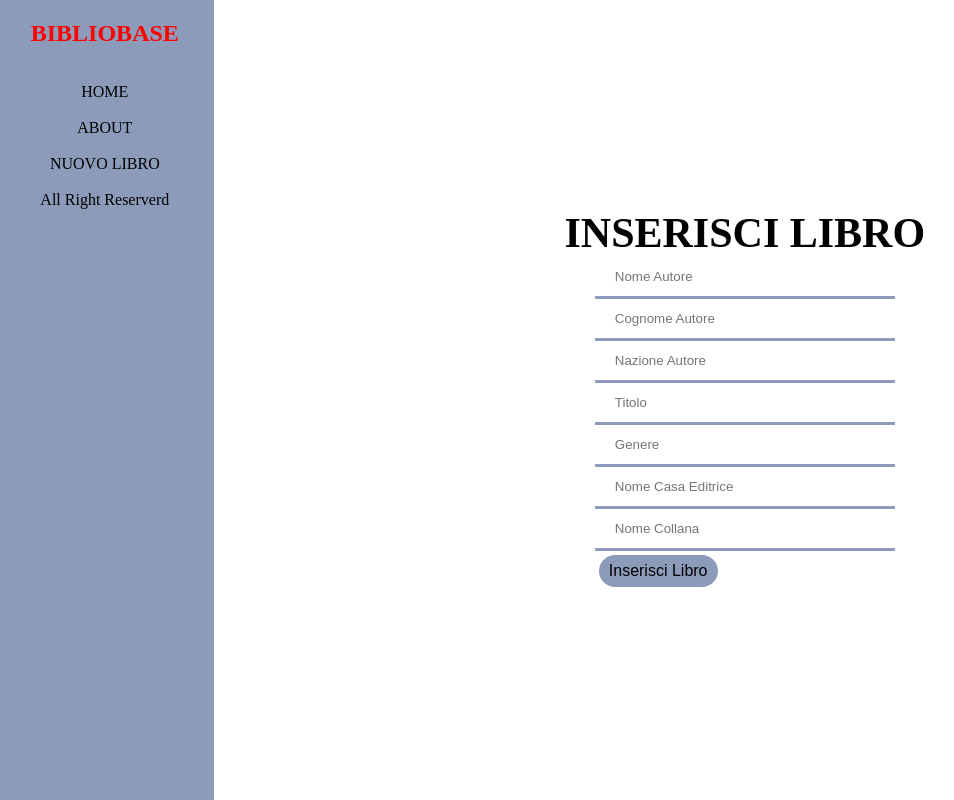
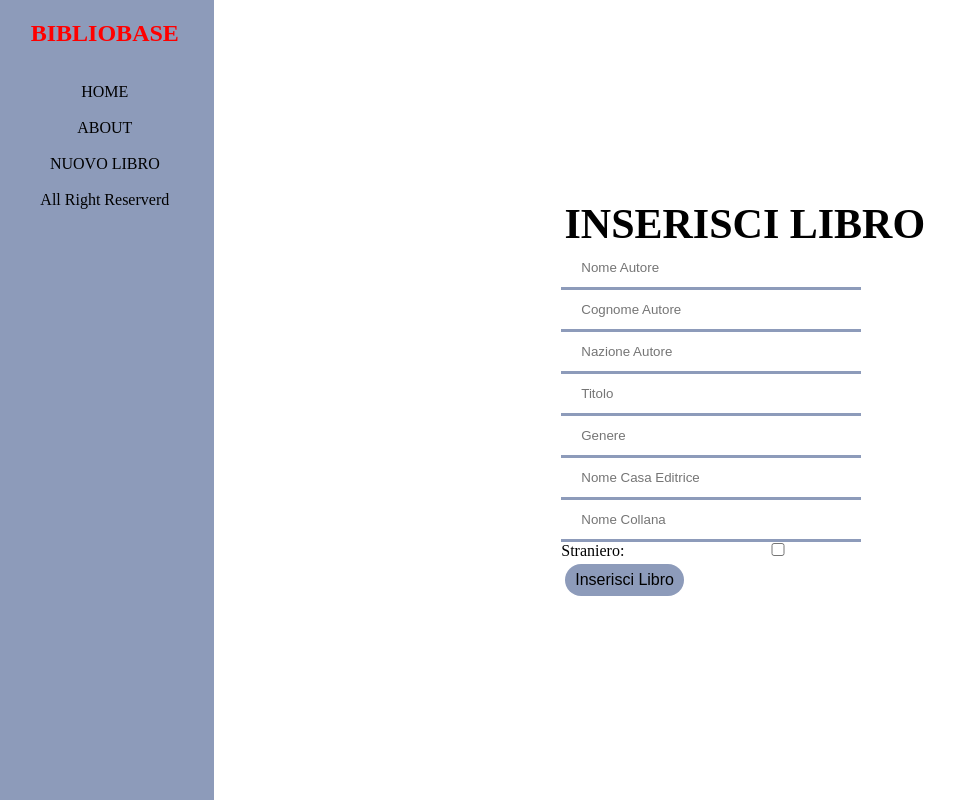
Before and after one commit to MrBigSlime/PCTOGruppo2, a Django app: page /add/ in a window 1280 px wide. Shown: the whole page, without its empty margins (4-958 px from the left). Run offline with Django 3.2, Linux system fonts and the light colour scheme; data that the repository does not hold is empty.

Commit message:
placeholder + checkbox prova

```diff
--- a/libri/forms.py
+++ b/libri/forms.py
@@ -24,21 +24,21 @@ class InserimentoLibro(forms.Form):
     #Info Libro
     TitoloOrig = forms.CharField(label="Titolo Originale", max_length=256, widget=forms.TextInput(attrs={'class' : 'formBox', 'placeholder':'Titolo Originale'}))
     Titolo = forms.CharField(label="Titolo", max_length=256, widget=forms.TextInput(attrs={'class' : 'formBox', 'placeholder':'Titolo'}))
-    Straniero = forms.BooleanField(label="Straniero", widget=forms.TextInput(attrs={'class' : 'formBox'}))
+    Straniero = forms.BooleanField(label="Straniero", widget=forms.CheckboxInput(attrs={'class' : 'formBox', 'placeholder':'Straniero'}))
     Sottotitolo = forms.CharField(label="Sottotitolo", max_length=256, widget=forms.TextInput(attrs={'class' : 'formBox'}))
     Genere = forms.CharField(label="Genere", max_length=256, widget=forms.TextInput(attrs={'class' : 'formBox', 'placeholder':'Genere'}))
     IsSerial = forms.BooleanField(label="IsSerial", widget=forms.TextInput(attrs={'class' : 'formBox'}))
 
     #Info Edizione
     AnnoEd = forms.CharField(label="Anno Edizione", max_length=256, widget=forms.TextInput(attrs={'class' : 'formBox'}))
-    ISBN_ISSN = forms.CharField(label="ISBN ISSN", max_length=16, widget=forms.TextInput(attrs={'class' : 'formBox'}))
+    ISBN_ISSN = forms.CharField(label="ISBN ISSN", max_length=16, widget=forms.TextInput(attrs={'class' : 'formBox', 'placeholder':'ISBM/ISSN'}))
     NumPub = forms.CharField(label="Numero Pub", max_length=256, widget=forms.TextInput(attrs={'class' : 'formBox'}))
     CopertinaRigida = forms.BooleanField(label="Copertina Rigida", widget=forms.TextInput(attrs={'class' : 'formBox'}))
     Illustrazioni = forms.BooleanField(label="Illustrazioni", widget=forms.TextInput(attrs={'class' : 'formBox'}))
     Ristampa = forms.BooleanField(label="Ristampa", widget=forms.TextInput(attrs={'class' : 'formBox'}))
     nRistampa = forms.CharField(label="Num Ristampa", max_length=256, widget=forms.TextInput(attrs={'class' : 'formBox'}))
     Edizione = forms.CharField(label="Edizione", max_length=256, widget=forms.TextInput(attrs={'class' : 'formBox'}))
-    NumPagine = forms.CharField(label="Num Pagine", max_length=256, widget=forms.TextInput(attrs={'class' : 'formBox'}))
+    NumPagine = forms.CharField(label="Num Pagine", max_length=256, widget=forms.TextInput(attrs={'class' : 'formBox', 'placeholder':'Numero di pagine'}))
     Curatore = forms.BooleanField(label="Curatore", widget=forms.TextInput(attrs={'class' : 'formBox'}))
     NomeCo = forms.CharField(label="Nome Collana", max_length=256, widget=forms.TextInput(attrs={'class' : 'formBox', 'placeholder':'Nome Collana'}))
 
--- a/templates/inserimento.html
+++ b/templates/inserimento.html
@@ -30,7 +30,7 @@
 
     <main class="ins-box">
         <h1>Inserisci Libro</h1>
-        <form method="post">
+        <form method="post" autocomplete="off">
             {% csrf_token %}
             <p> {{form.NomeAu}}</p>
             <p> {{form.CognomeAu}}</p>
@@ -39,6 +39,7 @@
             <p> {{form.Genere}}</p>
             <p> {{form.NomeCa}}</p>
             <p> {{form.NomeCo}}</p>
+            <p> Straniero: {{form.Straniero}}</p>
             <input type="submit" value="Inserisci Libro" class="ingresso" onclick="Funzione()">
         </form>
     </main>
```
